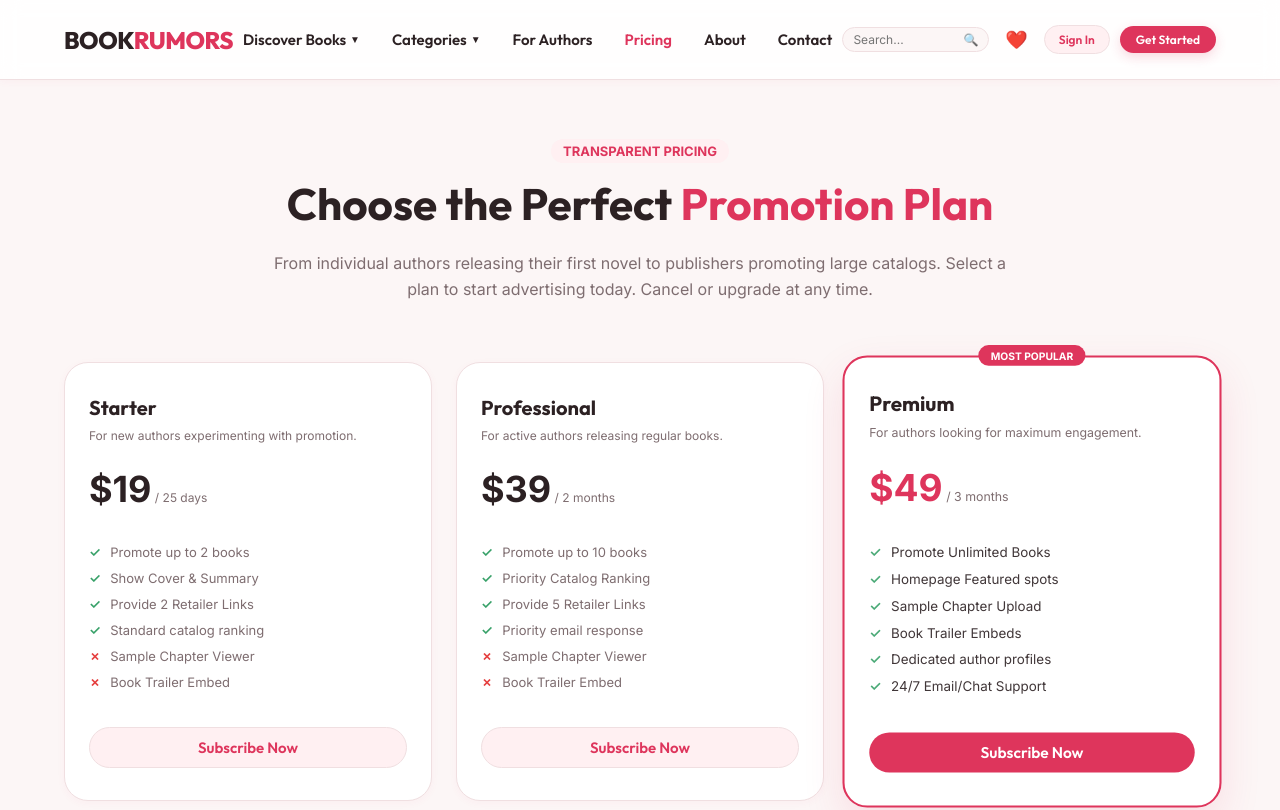
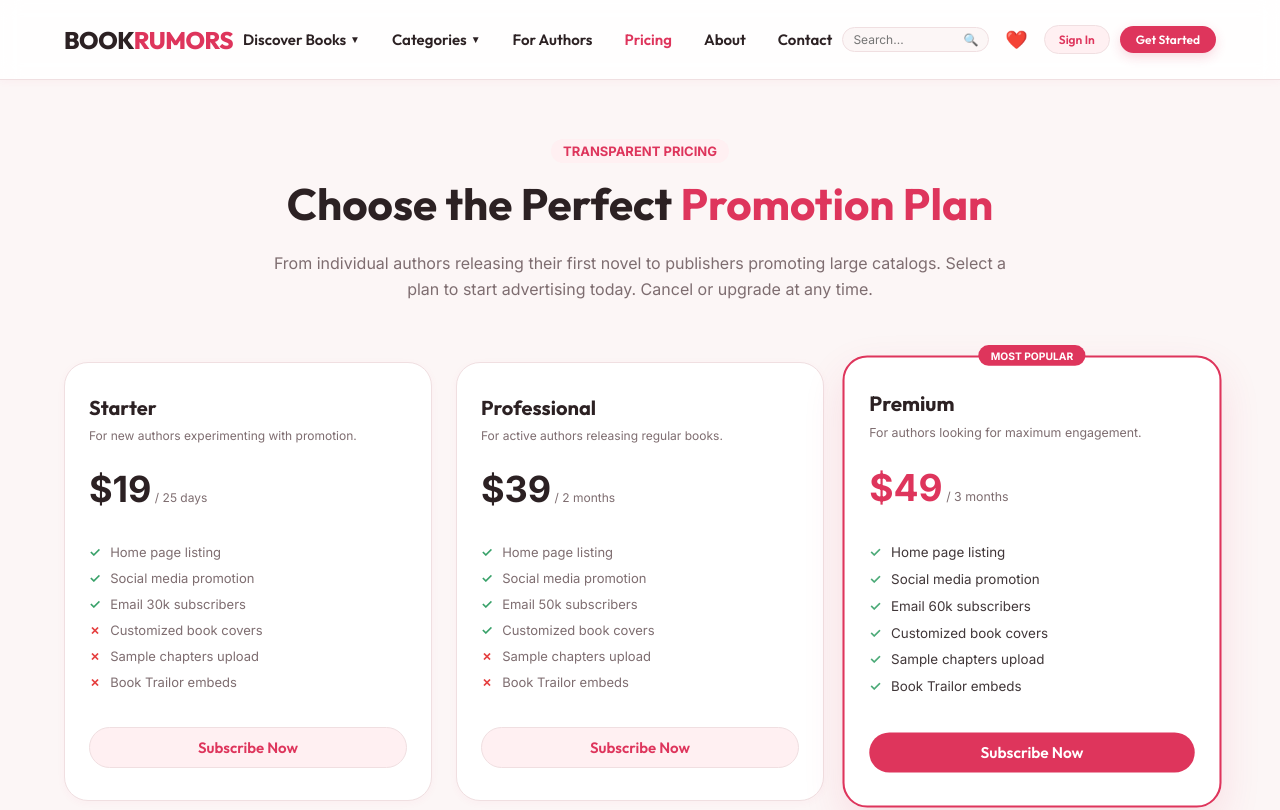
Before and after one commit to BookRumors/BookRumorsWeb, a Next.js app: page /pricing in a window 1280 px wide. Shown: the top 810 px of the page. Built offline with nearby package versions, Linux system fonts and the light colour scheme; no server answers; the database is empty.

Commit message:
UI: update pricing text and crossed-out features

```diff
--- a/src/app/pricing/page.tsx
+++ b/src/app/pricing/page.tsx
@@ -56,12 +56,12 @@ export default function PricingPage() {
               </div>
 
               <ul style={{ listStyle: 'none', padding: 0, fontSize: '13px', color: 'var(--text-muted)', lineHeight: '2.0', marginBottom: '32px' }}>
-                <li><span style={{ color: '#38a169', marginRight: '6px', fontWeight: 'bold' }}>✓</span> Promote up to 2 books</li>
-                <li><span style={{ color: '#38a169', marginRight: '6px', fontWeight: 'bold' }}>✓</span> Show Cover & Summary</li>
-                <li><span style={{ color: '#38a169', marginRight: '6px', fontWeight: 'bold' }}>✓</span> Provide 2 Retailer Links</li>
-                <li><span style={{ color: '#38a169', marginRight: '6px', fontWeight: 'bold' }}>✓</span> Standard catalog ranking</li>
-                <li><span style={{ color: '#e53e3e', marginRight: '6px', fontWeight: 'bold' }}>✗</span> Sample Chapter Viewer</li>
-                <li><span style={{ color: '#e53e3e', marginRight: '6px', fontWeight: 'bold' }}>✗</span> Book Trailer Embed</li>
+                <li><span style={{ color: '#38a169', marginRight: '6px', fontWeight: 'bold' }}>✓</span> Home page listing</li>
+                <li><span style={{ color: '#38a169', marginRight: '6px', fontWeight: 'bold' }}>✓</span> Social media promotion</li>
+                <li><span style={{ color: '#38a169', marginRight: '6px', fontWeight: 'bold' }}>✓</span> Email 30k subscribers</li>
+                <li><span style={{ color: '#e53e3e', marginRight: '6px', fontWeight: 'bold' }}>✗</span> Customized book covers</li>
+                <li><span style={{ color: '#e53e3e', marginRight: '6px', fontWeight: 'bold' }}>✗</span> Sample chapters upload</li>
+                <li><span style={{ color: '#e53e3e', marginRight: '6px', fontWeight: 'bold' }}>✗</span> Book Trailor embeds</li>
               </ul>
             </div>
 
@@ -95,12 +95,12 @@ export default function PricingPage() {
               </div>
 
               <ul style={{ listStyle: 'none', padding: 0, fontSize: '13px', color: 'var(--text-muted)', lineHeight: '2.0', marginBottom: '32px' }}>
-                <li><span style={{ color: '#38a169', marginRight: '6px', fontWeight: 'bold' }}>✓</span> Promote up to 10 books</li>
-                <li><span style={{ color: '#38a169', marginRight: '6px', fontWeight: 'bold' }}>✓</span> Priority Catalog Ranking</li>
-                <li><span style={{ color: '#38a169', marginRight: '6px', fontWeight: 'bold' }}>✓</span> Provide 5 Retailer Links</li>
-                <li><span style={{ color: '#38a169', marginRight: '6px', fontWeight: 'bold' }}>✓</span> Priority email response</li>
-                <li><span style={{ color: '#e53e3e', marginRight: '6px', fontWeight: 'bold' }}>✗</span> Sample Chapter Viewer</li>
-                <li><span style={{ color: '#e53e3e', marginRight: '6px', fontWeight: 'bold' }}>✗</span> Book Trailer Embed</li>
+                <li><span style={{ color: '#38a169', marginRight: '6px', fontWeight: 'bold' }}>✓</span> Home page listing</li>
+                <li><span style={{ color: '#38a169', marginRight: '6px', fontWeight: 'bold' }}>✓</span> Social media promotion</li>
+                <li><span style={{ color: '#38a169', marginRight: '6px', fontWeight: 'bold' }}>✓</span> Email 50k subscribers</li>
+                <li><span style={{ color: '#38a169', marginRight: '6px', fontWeight: 'bold' }}>✓</span> Customized book covers</li>
+                <li><span style={{ color: '#e53e3e', marginRight: '6px', fontWeight: 'bold' }}>✗</span> Sample chapters upload</li>
+                <li><span style={{ color: '#e53e3e', marginRight: '6px', fontWeight: 'bold' }}>✗</span> Book Trailor embeds</li>
               </ul>
             </div>
 
@@ -149,12 +149,12 @@ export default function PricingPage() {
               </div>
 
               <ul style={{ listStyle: 'none', padding: 0, fontSize: '13px', color: 'var(--text-dark)', lineHeight: '2.0', marginBottom: '32px', opacity: 0.9 }}>
-                <li><span style={{ color: '#38a169', marginRight: '6px', fontWeight: 'bold' }}>✓</span> Promote Unlimited Books</li>
-                <li><span style={{ color: '#38a169', marginRight: '6px', fontWeight: 'bold' }}>✓</span> Homepage Featured spots</li>
-                <li><span style={{ color: '#38a169', marginRight: '6px', fontWeight: 'bold' }}>✓</span> Sample Chapter Upload</li>
-                <li><span style={{ color: '#38a169', marginRight: '6px', fontWeight: 'bold' }}>✓</span> Book Trailer Embeds</li>
-                <li><span style={{ color: '#38a169', marginRight: '6px', fontWeight: 'bold' }}>✓</span> Dedicated author profiles</li>
-                <li><span style={{ color: '#38a169', marginRight: '6px', fontWeight: 'bold' }}>✓</span> 24/7 Email/Chat Support</li>
+                <li><span style={{ color: '#38a169', marginRight: '6px', fontWeight: 'bold' }}>✓</span> Home page listing</li>
+                <li><span style={{ color: '#38a169', marginRight: '6px', fontWeight: 'bold' }}>✓</span> Social media promotion</li>
+                <li><span style={{ color: '#38a169', marginRight: '6px', fontWeight: 'bold' }}>✓</span> Email 60k subscribers</li>
+                <li><span style={{ color: '#38a169', marginRight: '6px', fontWeight: 'bold' }}>✓</span> Customized book covers</li>
+                <li><span style={{ color: '#38a169', marginRight: '6px', fontWeight: 'bold' }}>✓</span> Sample chapters upload</li>
+                <li><span style={{ color: '#38a169', marginRight: '6px', fontWeight: 'bold' }}>✓</span> Book Trailor embeds</li>
               </ul>
             </div>
 
--- a/src/mockData.ts
+++ b/src/mockData.ts
@@ -1922,10 +1922,9 @@ export const SUBSCRIPTION_PLANS: Subscription[] = [
     price: 19.00,
     duration: '25 days',
     features: [
-      'Promote up to 2 books',
-      'Show cover, synopsis, and 2 purchase links',
-      'Standard catalog search ranking',
-      'Email customer support response in 48h'
+      'Home page listing',
+      'Social media promotion',
+      'Email 30k subscribers'
     ]
   },
   {
@@ -1934,12 +1933,10 @@ export const SUBSCRIPTION_PLANS: Subscription[] = [
     price: 39.00,
     duration: '2 months',
     features: [
-      'Promote up to 10 books',
-      'Featured badge and priority search ranking',
-      'Upload sample chapters and book trailers',
-      'Stripe & Razorpay redirection setup',
-      'Priority email customer support response',
-      '24/7 priority customer support'
+      'Home page listing',
+      'Social media promotion',
+      'Email 50k subscribers',
+      'Customized book covers'
     ]
   },
   {
@@ -1948,11 +1945,12 @@ export const SUBSCRIPTION_PLANS: Subscription[] = [
     price: 49.00,
     duration: '3 months',
     features: [
-      'Promote unlimited books',
-      'Homepage Featured Slider eligibility',
-      'Premium genre carousels showcase eligibility',
-      'Dedicated author spotlight profiling page',
-      'API access to upload catalogue in bulk'
+      'Home page listing',
+      'Social media promotion',
+      'Email 60k subscribers',
+      'Customized book covers',
+      'Sample chapters upload',
+      'Book Trailor embeds'
     ]
   }
 ];
```
Also changed, not shown: src/app/auth/page.tsx (+20 -0 lines).
